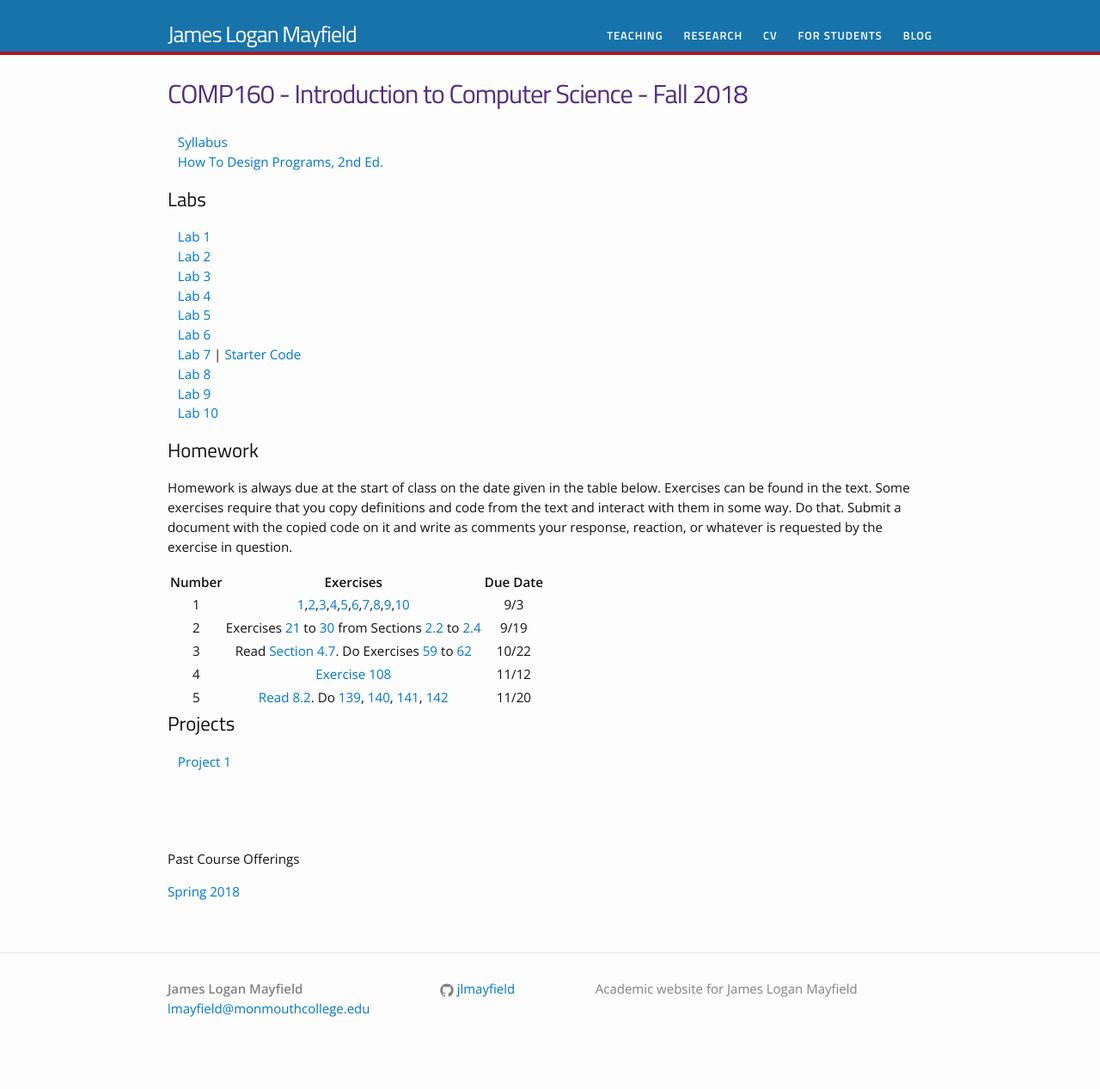
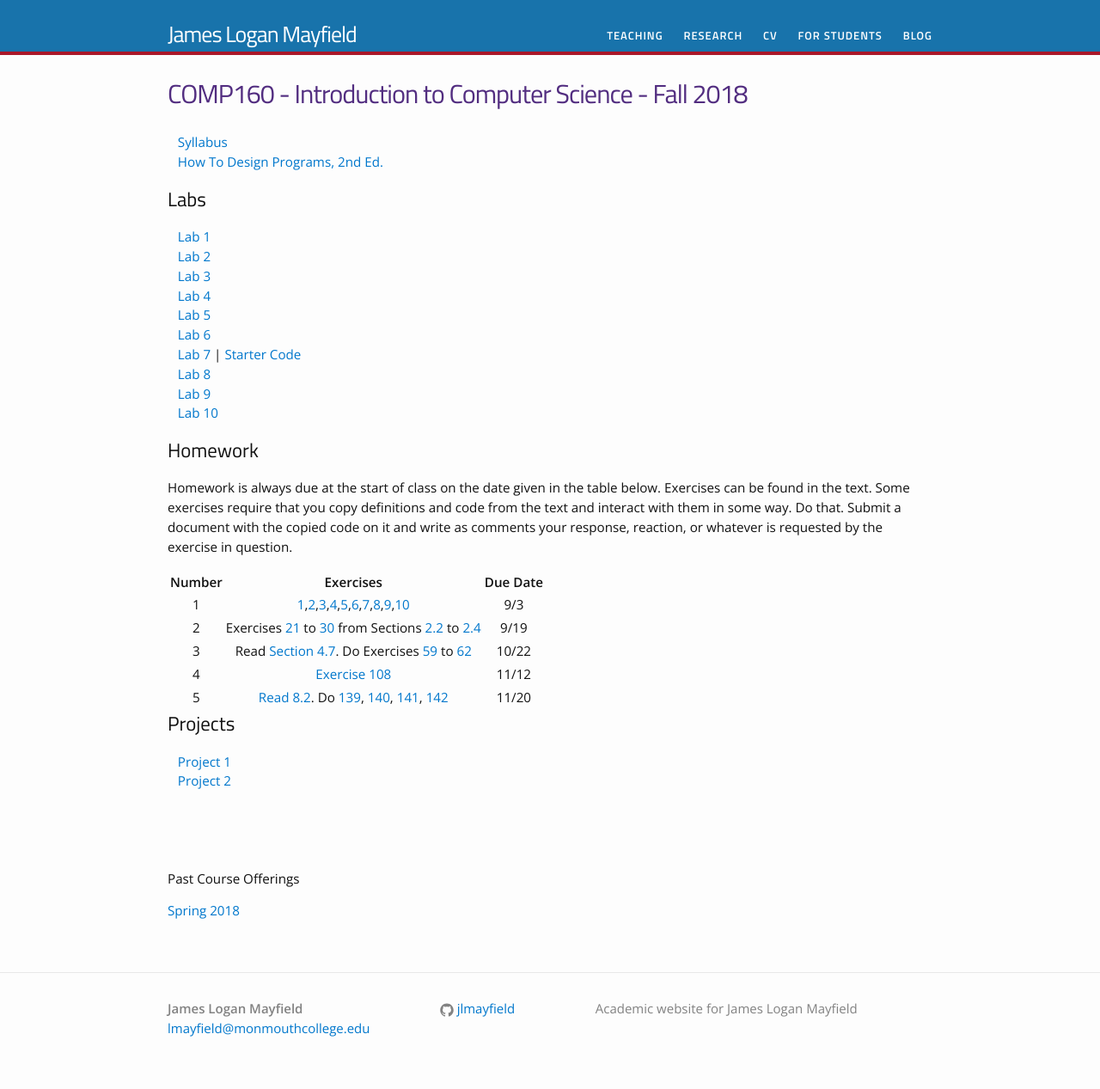
Before and after one commit to jlmayfield/jlmayfield.github.io, a Jekyll site: the page built from teaching/comp160.md, in a window 1280 px wide. Shown: the whole page at 86% size. Built offline with Jekyll 4.4.1, drawn with Linux system fonts in a browser that asks for light colours; before the commit the page ends 1244 px from its top, so only the background shows below that.

Commit message:
f18. c160. added project 2 (rough draft?)

```diff
--- a/teaching/comp160.md
+++ b/teaching/comp160.md
@@ -35,6 +35,7 @@ Homework is always due at the start of class on the date given in the table belo
 ## Projects
 
 &nbsp;&nbsp;&nbsp;[Project 1](/teaching/COMP160/projects/comp160-project1-b.pdf)
+&nbsp;&nbsp;&nbsp;[Project 2](/teaching/COMP160/projects/comp160-project2-fa18.pdf)
 
 &nbsp;
 
```
Also changed, not shown: 1 other file.
